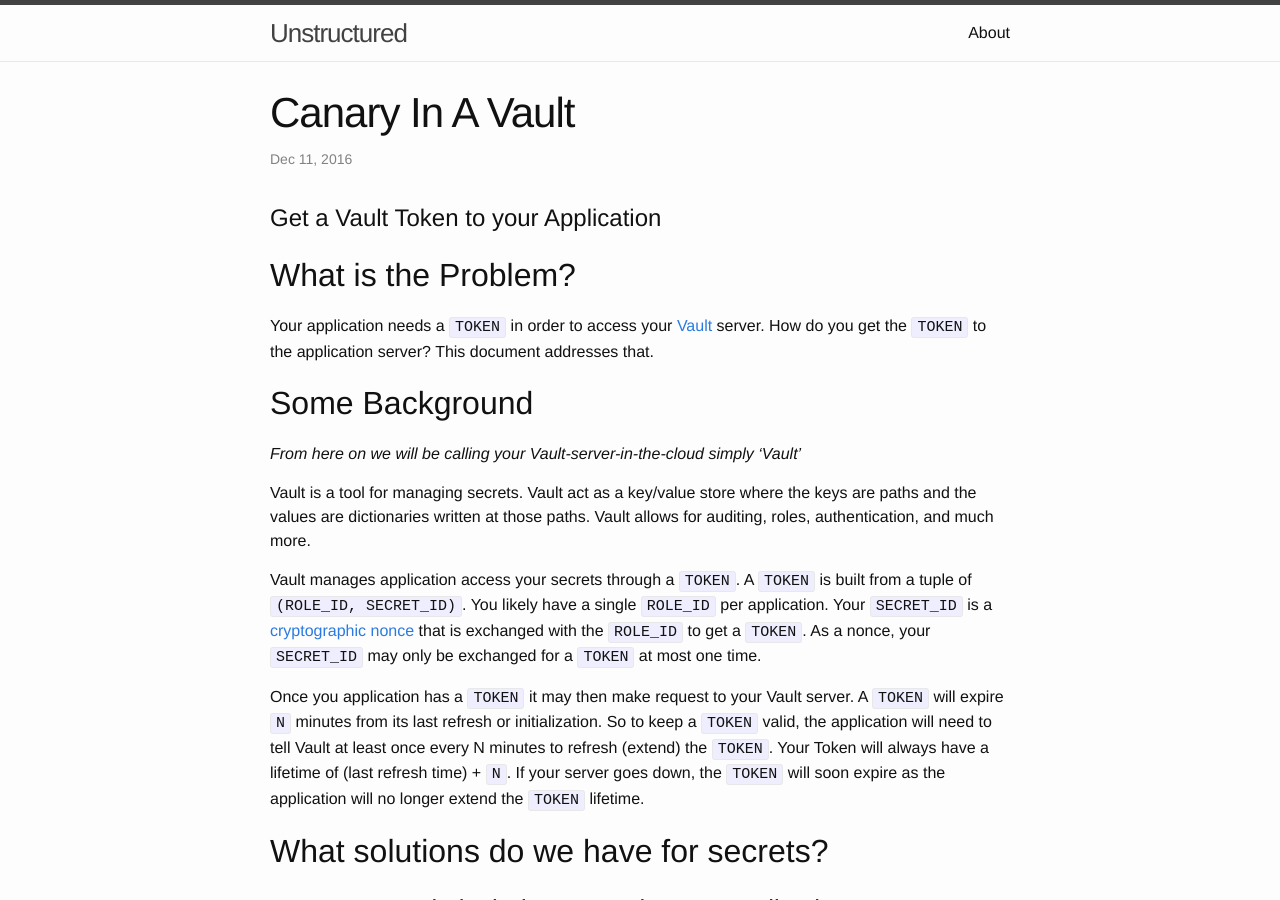
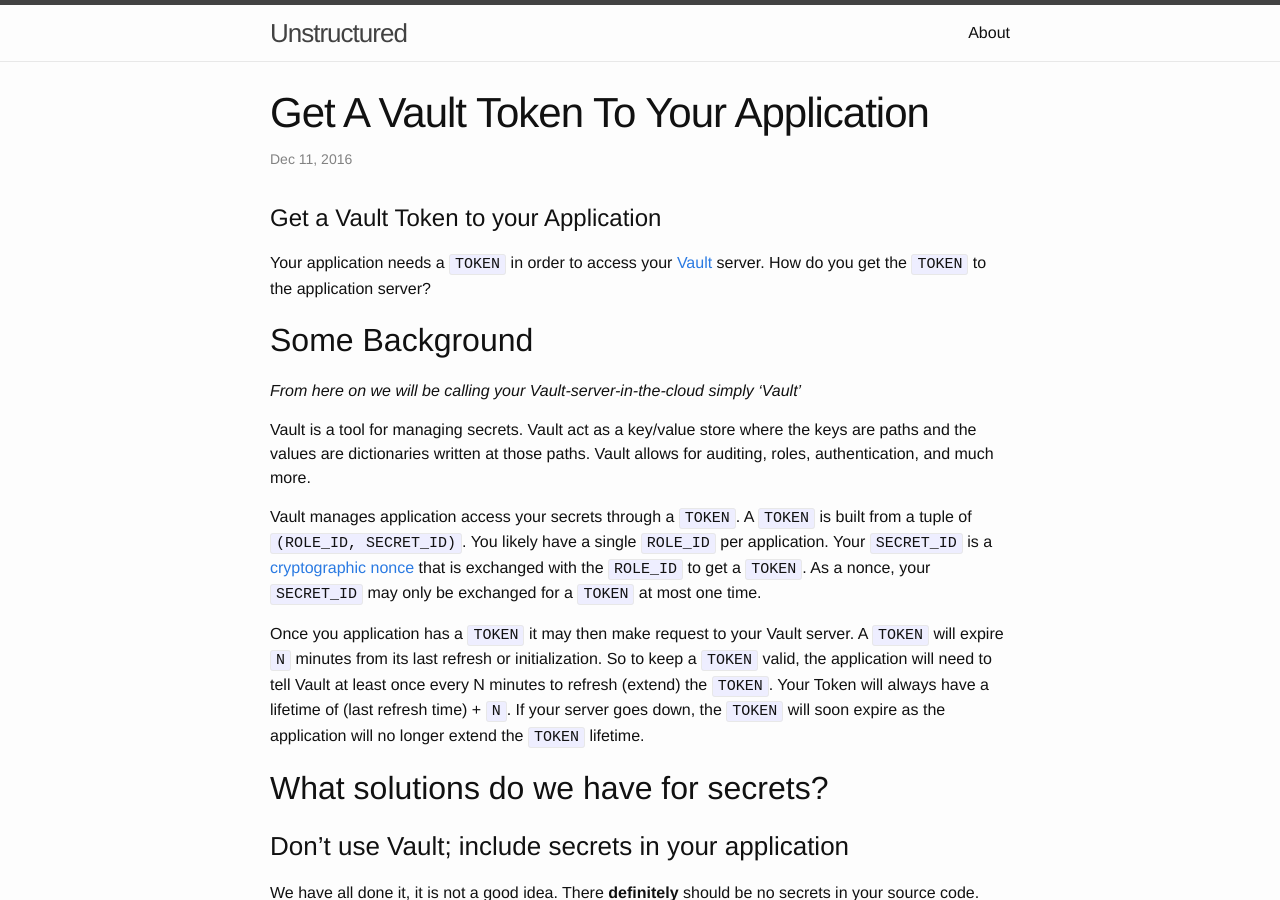
Before and after one commit to samedhi/samedhi.github.io, a Jekyll site: the page built from _posts/2016-12-11-get-a-vault-token-to-your-application.md, in a window 1280 px wide and 900 px high. Built offline with Jekyll 4.4.1, drawn with Linux system fonts in a browser that asks for light colours; comment, search, counter and statistics services are not loaded.

Commit message:
Change the name

```diff
--- a/_posts/2016-12-11-canary-in-a-vault.md
+++ b/_posts/2016-12-11-get-a-vault-token-to-your-application.md
@@ -5,9 +5,7 @@ categories: [code]
 
 # Get a Vault Token to your Application
 
-## What is the Problem?
-
-Your application needs a `TOKEN` in order to access your [Vault](https://www.hashicorp.com/blog/vault.html) server. How do you get the `TOKEN` to the application server? This document addresses that.
+Your application needs a `TOKEN` in order to access your [Vault](https://www.hashicorp.com/blog/vault.html) server. How do you get the `TOKEN` to the application server?
 
 ## Some Background
 
```
